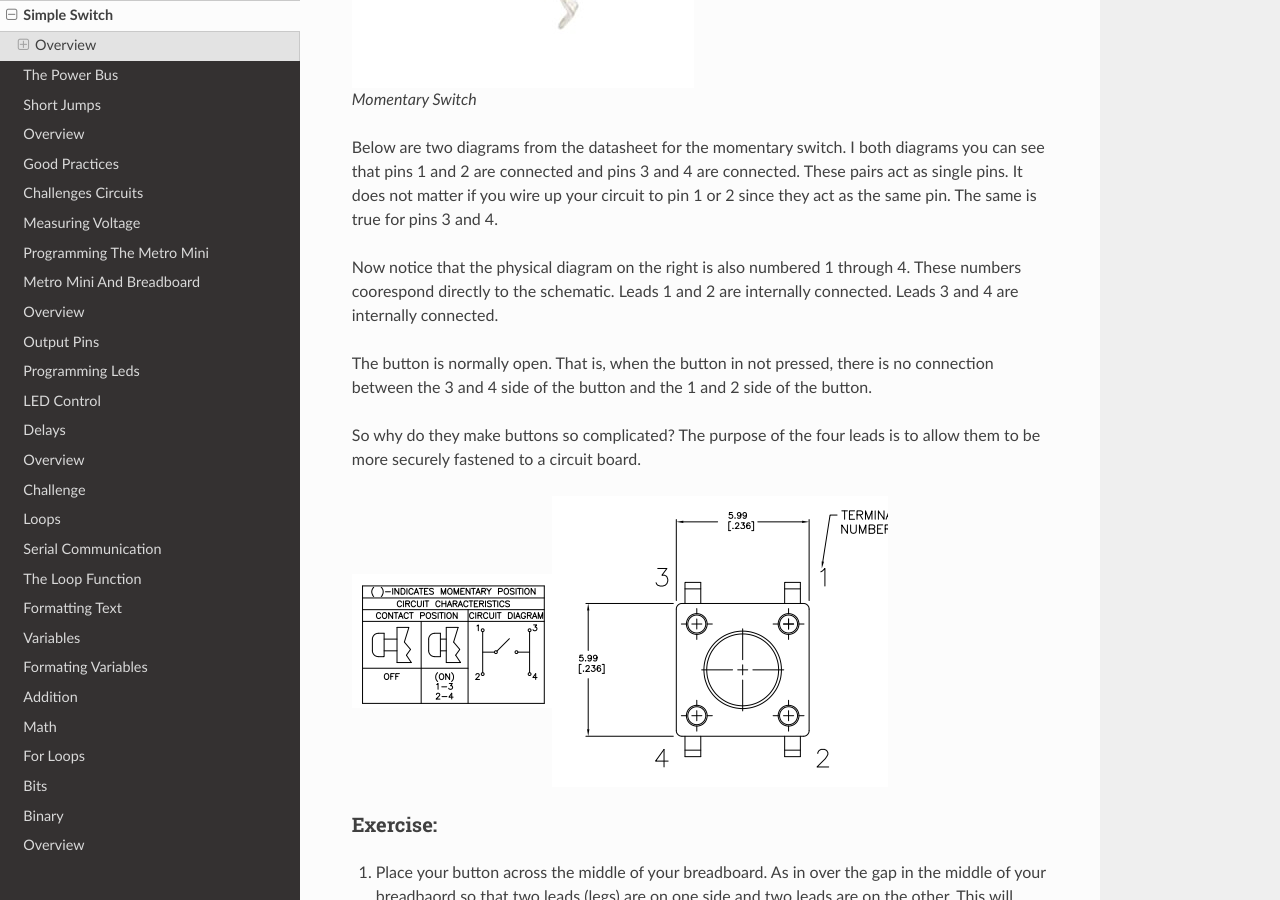
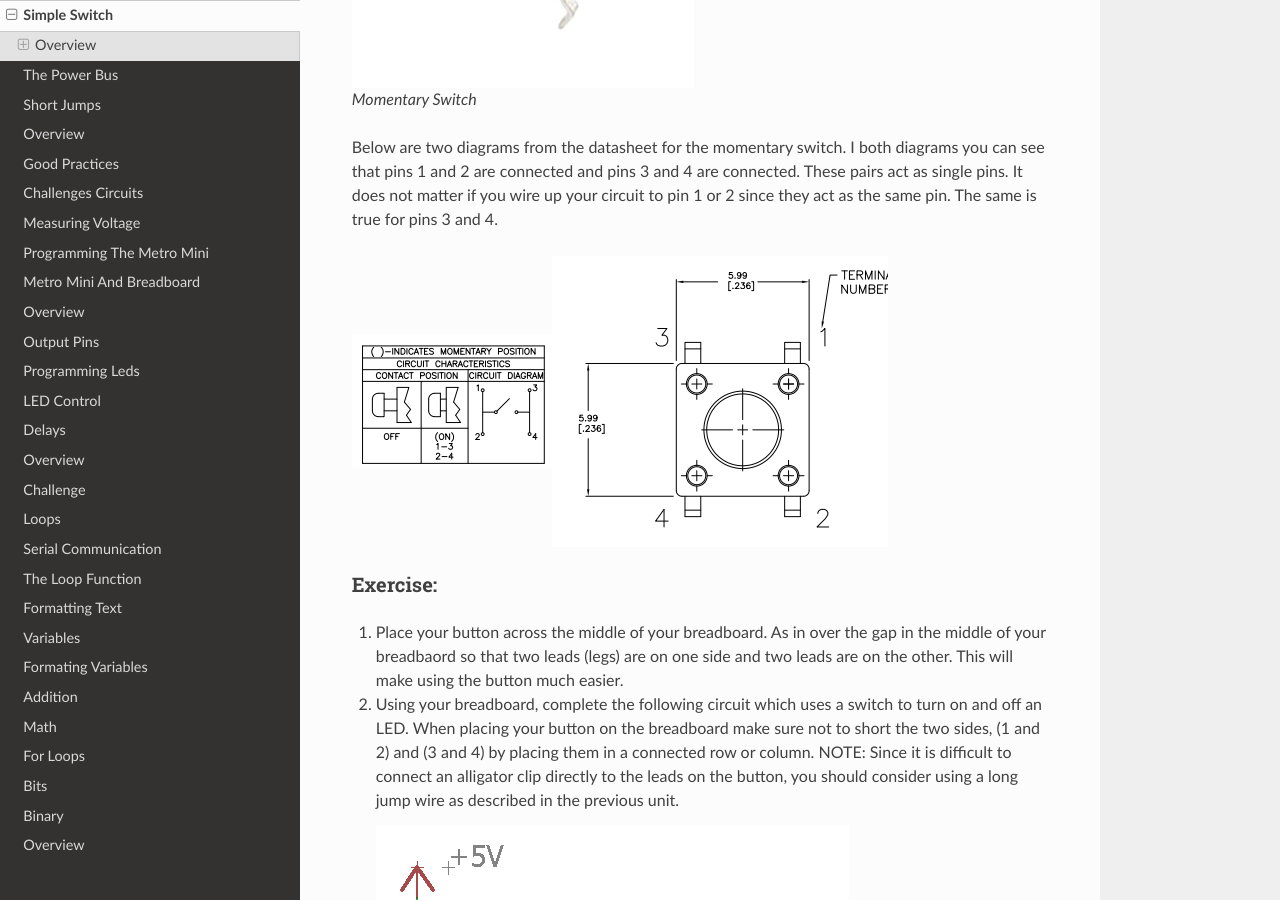
Before and after one commit to maxtkc/mvths-wiki, a Sphinx documentation site: the page built from docs/004-simple-switch.rst, in a window 1280 px wide and 900 px high, scrolled down 710 px. Built offline with Sphinx 7.4.7 and the Read the Docs theme 2.0.0, drawn with Linux system fonts in a browser that asks for light colours; pages that are not in the unit, such as notebooks, are missing from menus.

Commit message:
Update 004-simple-switch.rst

```diff
--- a/docs/004-simple-switch.rst
+++ b/docs/004-simple-switch.rst
@@ -13,12 +13,6 @@ Note that it has four leads (or legs). This can make it **VERY** confusing to us
    Momentary Switch
 
 Below are two diagrams from the datasheet for the momentary switch. I both diagrams you can see that pins 1 and 2 are connected and pins 3 and 4 are connected. These pairs act as single pins. It does not matter if you wire up your circuit to pin 1 or 2 since they act as the same pin. The same is true for pins 3 and 4.
-
-Now notice that the physical diagram on the right is also numbered 1 through 4. These numbers coorespond directly to the schematic. Leads 1 and 2 are internally connected. Leads 3 and 4 are internally connected.
-
-The button is normally open. That is, when the button in not pressed, there is no connection between the 3 and 4 side of the button and the 1 and 2 side of the button.
-
-So why do they make buttons so complicated? The purpose of the four leads is to allow them to be more securely fastened to a circuit board.
 
 |image0|\ |image1|
 
```
